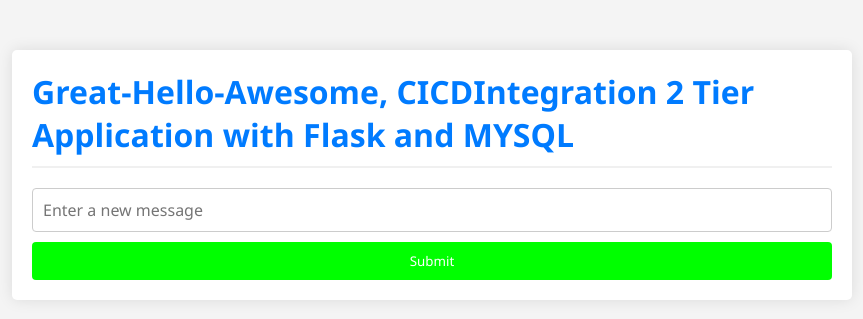
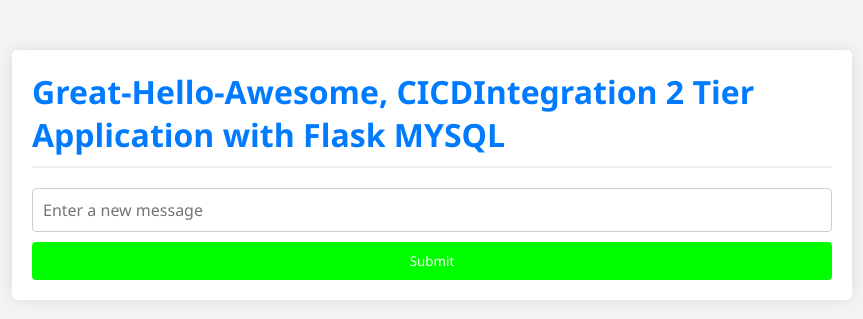
Before and after one commit to sanjaymah4/Flask-mysql, a Flask app: page / in a window 1280 px wide. Shown: the top 319 px of the page, without its empty margins (208-1071 px from the left). Run offline with Flask 2, Linux system fonts and the light colour scheme; data that the repository does not hold is empty; some libraries are stand-ins or nearby versions.

Commit message:
Update index.html

```diff
--- a/templates/index.html
+++ b/templates/index.html
@@ -94,7 +94,7 @@
 <body>
     <div class="container">
         <h1>Great-Hello-Awesome, CICDIntegration
-            2 Tier Application with Flask and MYSQL</h1>
+            2 Tier Application with Flask MYSQL</h1>
         {% for message in messages %}
             <p>{{ message[0] }}</p>
         {% endfor %}
```
